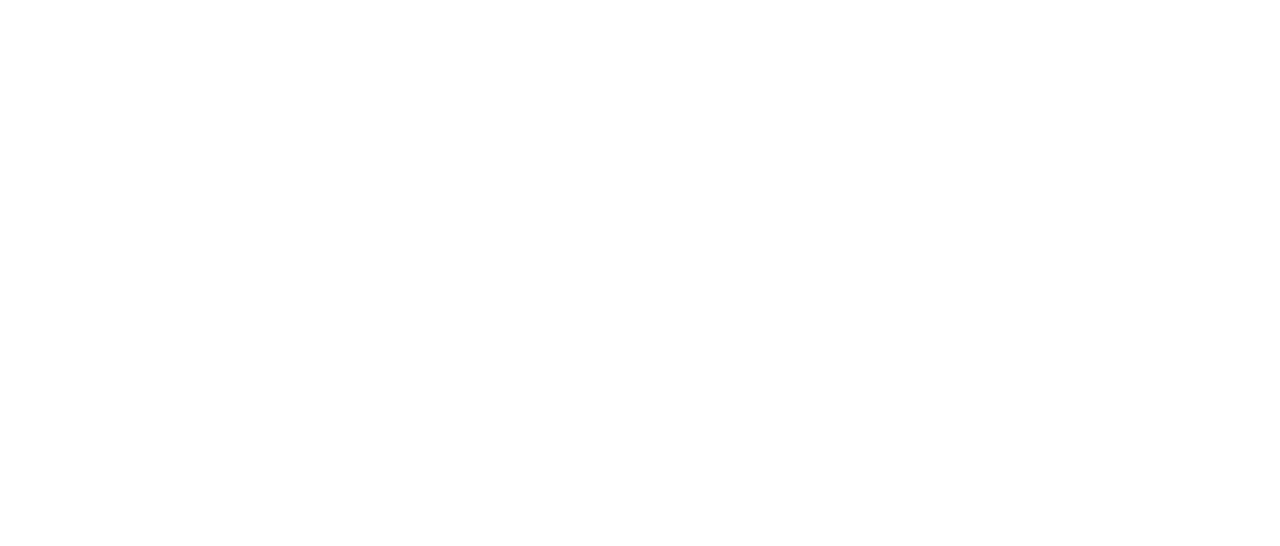
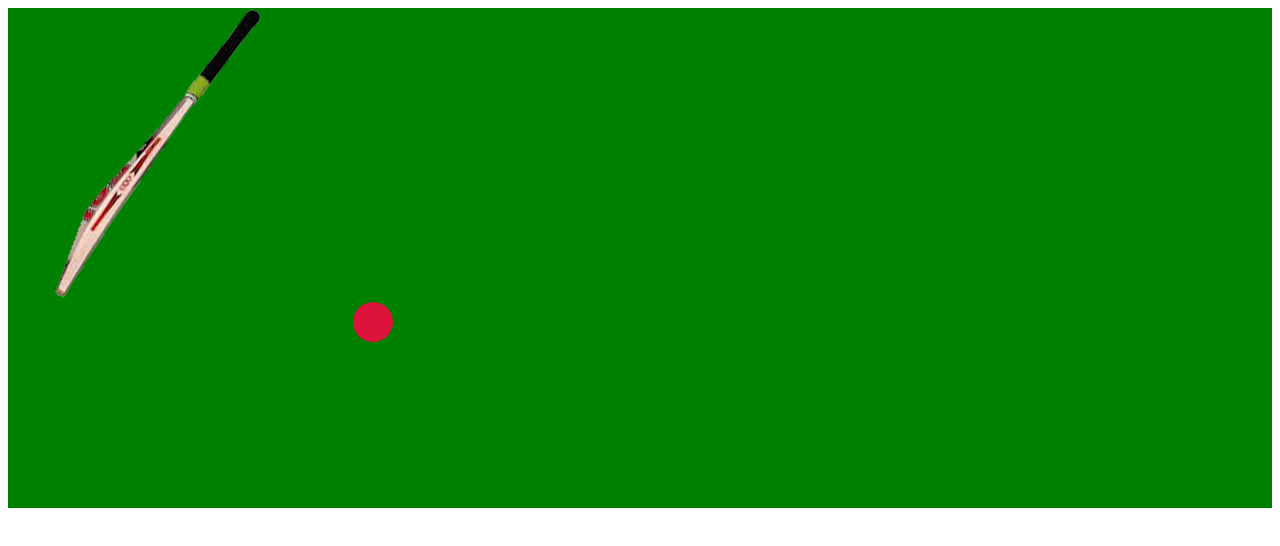
Before and after one commit to tahmina42/cricket-animation, a plain HTML site: page index.html in a window 1280 px wide. Drawn offline with Linux system fonts and the light colour scheme.

Commit message:
animation done

```diff
--- a/index.html
+++ b/index.html
@@ -10,7 +10,10 @@
 </head>
 
 <body>
-
+    <div class="field">
+        <img class="bat" src="c3.png" alt="bat">
+        <div class="ball"></div>
+    </div>
 </body>
 
 </html>
--- a/style.css
+++ b/style.css
@@ -0,0 +1,24 @@
+.field{
+    background-color: green;
+    height: 500px;
+}
+.field:hover .bat{
+    transform: rotate(-50deg);
+    transform-origin: top right;
+}
+.bat{
+    transition: transform .3s ease-in;
+}
+.ball{
+    height:40px;
+    width: 40px;
+    background-color: crimson;
+    border-radius: 20px;
+    position: relative;
+    left: 345px;
+    transition: transform .3s ease-out .3s;
+}
+.field:hover .ball{
+    transform: translate(600px, -200px);
+
+}
```
Also changed, not shown: c2.png (added), c3.png (added), ccc.png (added).
